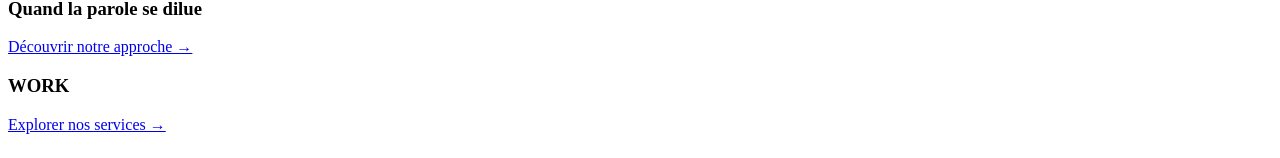
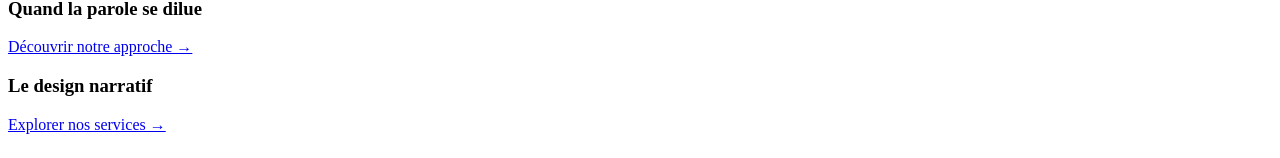
Before and after one commit to JacquesCastel/wharf-frontend, a Next.js app: page / in a window 1280 px wide. Shown: the part 354-512 px from the top of the page. Built offline with nearby package versions, Linux system fonts and the light colour scheme; no server answers.

Commit message:
bloc work

```diff
--- a/app/page.tsx
+++ b/app/page.tsx
@@ -113,7 +113,7 @@ export default async function HomePage() {
   style={homeData.blocs.work.image ? { backgroundImage: `url(${homeData.blocs.work.image})` } : {}}
 >
                 <div className="card-split-right">
-                  <h3 className="card-split-subtitle">{homeData.blocs.work.titre}</h3>
+                  <h3 className="card-split-subtitle">Le design narratif</h3>
                   <p className="card-split-content">
                     {homeData.blocs.work.texte}
                   </p>
```
